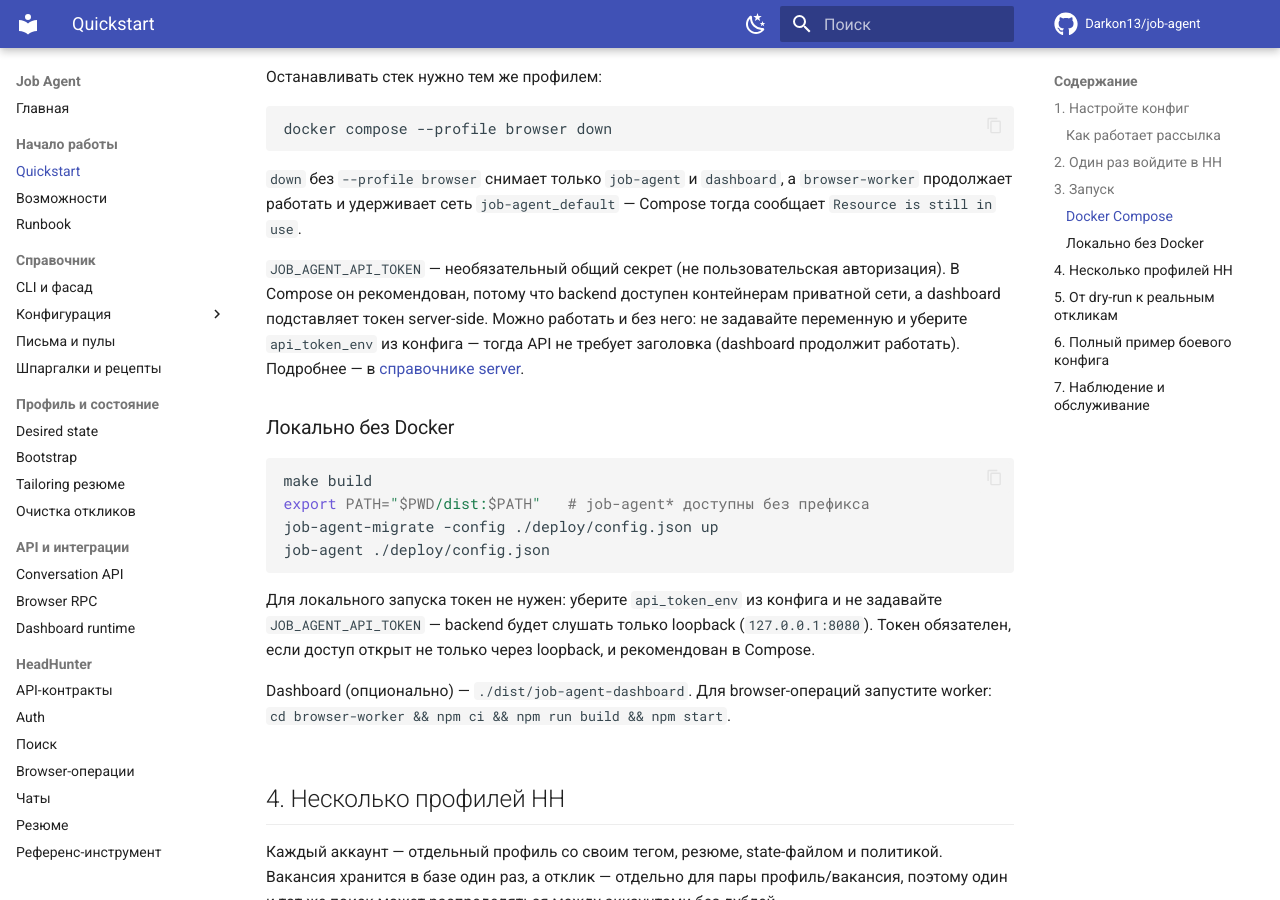
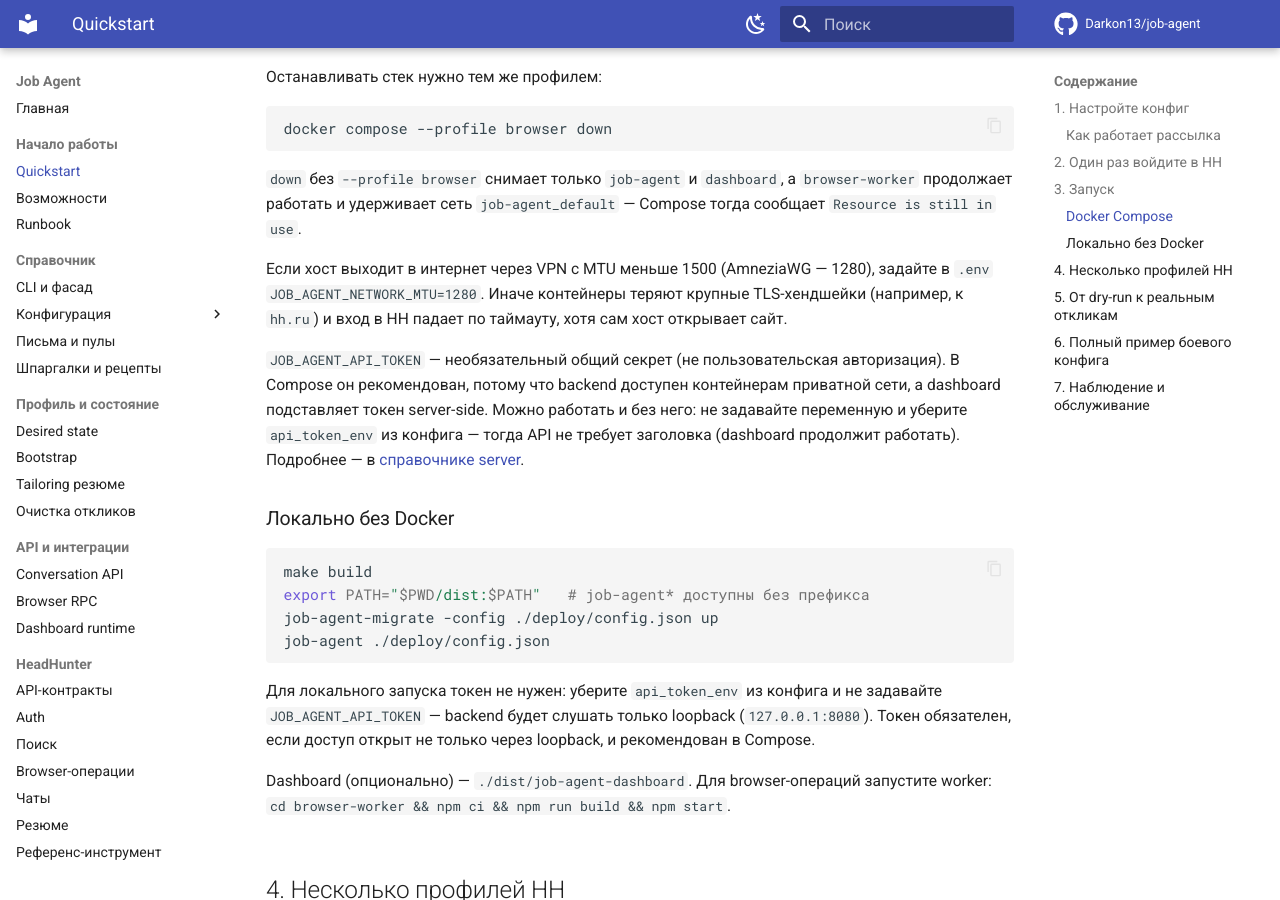
Before and after one commit to Darkon13/job-agent, an MkDocs documentation site: the page built from docs/quickstart.md, in a window 1280 px wide and 900 px high, scrolled down 5212 px. Built offline with MkDocs 1.6.1 and Material for MkDocs 9.7.7, drawn with Linux system fonts in a browser that asks for light colours; comment, search, counter and statistics services are not loaded.

Commit message:
fix(compose): make the network mtu configurable for vpn hosts

```diff
--- a/docs/quickstart.md
+++ b/docs/quickstart.md
@@ -203,6 +203,11 @@ docker compose --profile browser down
 `down` без `--profile browser` снимает только `job-agent` и `dashboard`, а
 `browser-worker` продолжает работать и удерживает сеть `job-agent_default` —
 Compose тогда сообщает `Resource is still in use`.
+
+Если хост выходит в интернет через VPN с MTU меньше 1500 (AmneziaWG — 1280),
+задайте в `.env` `JOB_AGENT_NETWORK_MTU=1280`. Иначе контейнеры теряют крупные
+TLS-хендшейки (например, к `hh.ru`) и вход в HH падает по таймауту, хотя сам
+хост открывает сайт.
 
 `JOB_AGENT_API_TOKEN` — необязательный общий секрет (не пользовательская
 авторизация). В Compose он рекомендован, потому что backend доступен
```
Also changed, not shown: README.md (+3 -1 lines), compose.yaml (+10 -0 lines), docs/releasing.md (+4 -4 lines), 5 other files.
